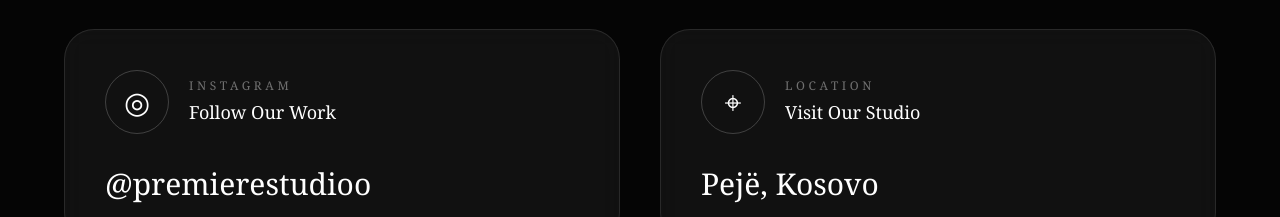
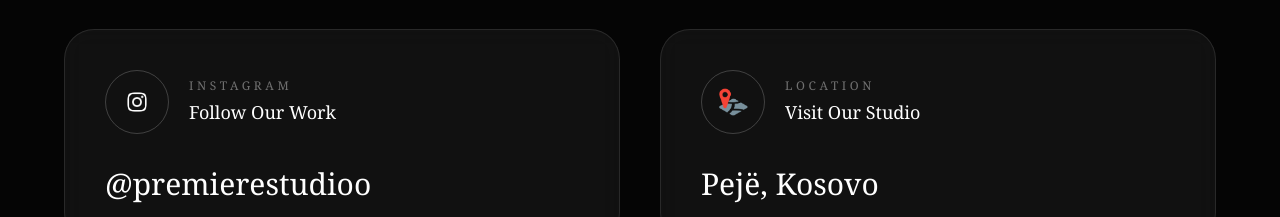
Before and after one commit to babaluka/premiere-studio, a Next.js app: page / in a window 1280 px wide. Shown: the part 2159-2376 px from the top of the page. Built offline with nearby package versions, Linux system fonts and the light colour scheme.

Commit message:
update contact icons

```diff
--- a/app/page.js
+++ b/app/page.js
@@ -99,13 +99,12 @@ export default function PremiereStudioHomepage() {
 
           {/* BUTTONS */}
           <motion.div
-            initial={{ opacity: 0 }}
+            initial={{ opacity: 1 }}
             animate={{ opacity: 1 }}
             transition={{ duration: 2 }}
             className="mt-12 flex flex-col md:flex-row items-center justify-center gap-6"
           >
 
-            {/* SHOWREEL */}
             <motion.button
               whileHover={{ scale: 1.08 }}
               className="border border-white/30 px-8 py-4 rounded-full uppercase tracking-[0.2em] text-sm hover:bg-white hover:text-black transition duration-500"
@@ -113,7 +112,6 @@ export default function PremiereStudioHomepage() {
               Watch Showreel
             </motion.button>
 
-            {/* CONTACT */}
             <motion.a
               href="#contact"
               whileHover={{ scale: 1.08 }}
@@ -260,8 +258,14 @@ export default function PremiereStudioHomepage() {
 
               <div className="flex items-center gap-5 mb-8">
 
-                <div className="w-16 h-16 rounded-full border border-white/20 flex items-center justify-center text-3xl">
-                  ◎
+                <div className="w-16 h-16 rounded-full border border-white/20 flex items-center justify-center">
+
+                  <img
+                    src="/icons/instagram.png"
+                    alt="Instagram"
+                    className="w-8 h-8 object-contain"
+                  />
+
                 </div>
 
                 <div>
@@ -291,8 +295,14 @@ export default function PremiereStudioHomepage() {
 
               <div className="flex items-center gap-5 mb-8">
 
-                <div className="w-16 h-16 rounded-full border border-white/20 flex items-center justify-center text-3xl">
-                  ⌖
+                <div className="w-16 h-16 rounded-full border border-white/20 flex items-center justify-center">
+
+                  <img
+                    src="/icons/location.png"
+                    alt="Location"
+                    className="w-8 h-8 object-contain"
+                  />
+
                 </div>
 
                 <div>
```
Also changed, not shown: public/icons/instagram.png (added), public/icons/location.png (added).
